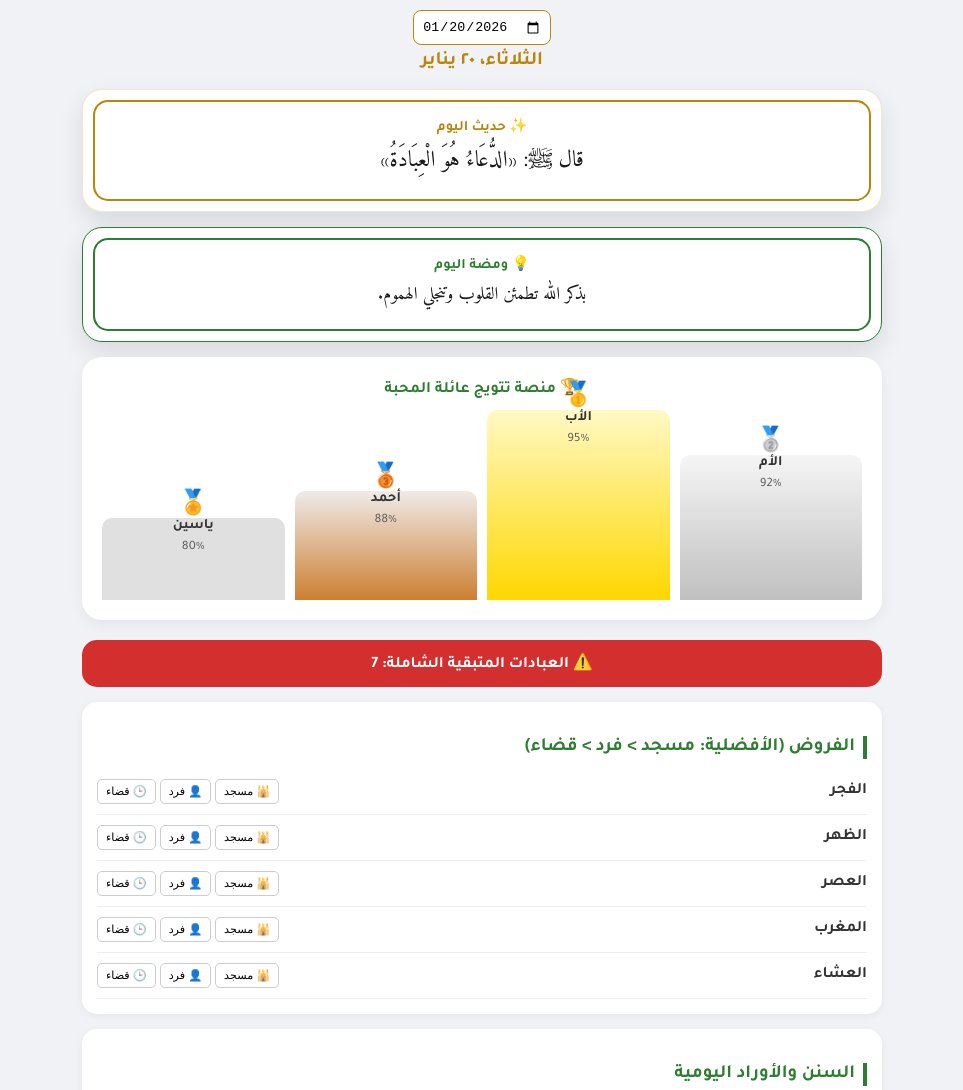
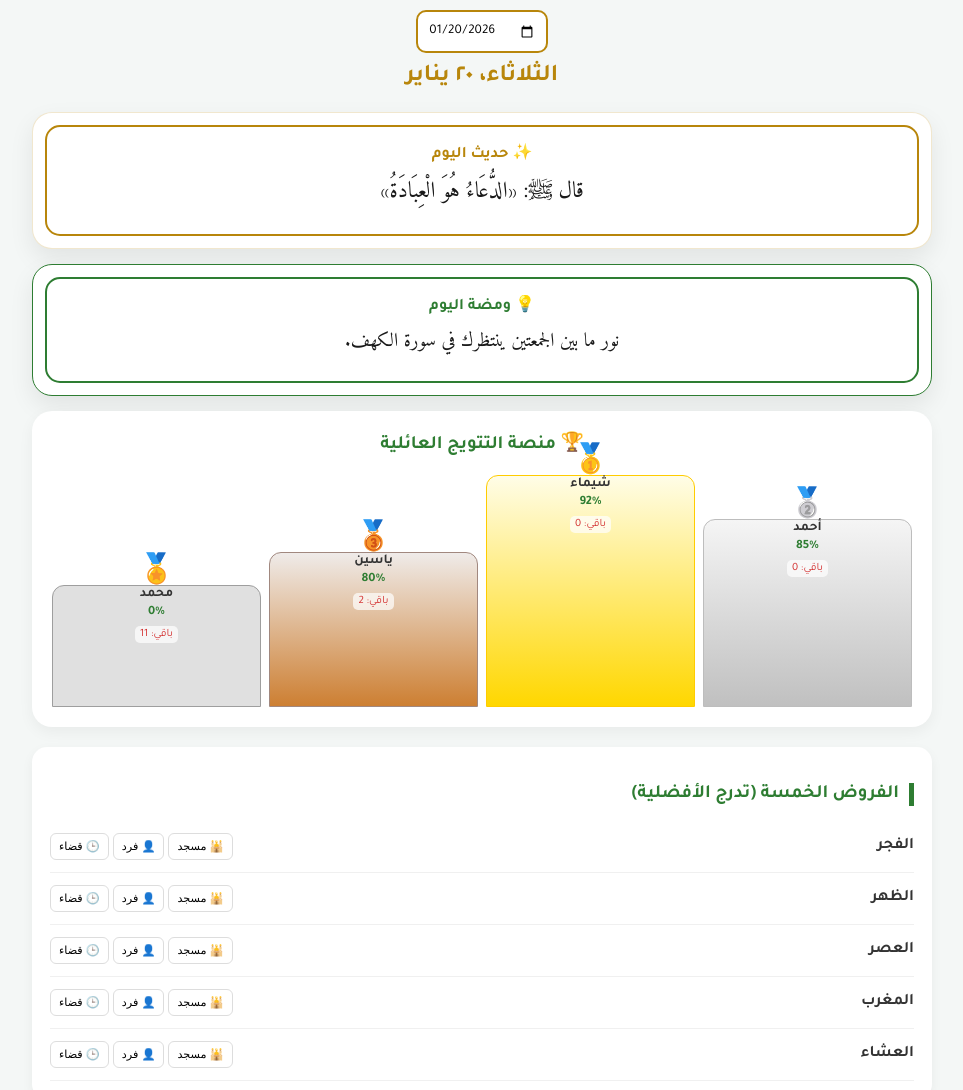
Before and after one commit to ahmedmohammed2010777-afk/worship-app3, a plain HTML site: page index.html in a window 1280 px wide. Shown: the top 1090 px of the page, without its empty margins (158-1121 px from the left). Drawn offline with Linux system fonts and the light colour scheme.

Commit message:
Update index.html

```diff
--- a/index.html
+++ b/index.html
@@ -3,130 +3,130 @@
 <head>
     <meta charset="UTF-8">
     <meta name="viewport" content="width=device-width, initial-scale=1.0">
-    <title>تطبيق عبادتي العائلي</title>
+    <title>تطبيق عبادتي العائلي المطور 2026</title>
     <link href="https://fonts.googleapis.com/css2?family=Amiri:wght@400;700&family=Tajawal:wght@400;700&display=swap" rel="stylesheet">
     <style>
         :root {
             --gold: #b8860b;
             --emerald: #2e7d32;
             --dark-red: #d32f2f;
-            --podium-bg: #f8f9fa;
+            --soft-bg: #f4f7f6;
         }
 
-        body { font-family: 'Tajawal', sans-serif; background-color: #f0f2f5; margin: 0; padding: 10px; color: #333; }
-        .container { max-width: 800px; margin: 0 auto; }
+        body { font-family: 'Tajawal', sans-serif; background-color: var(--soft-bg); margin: 0; padding: 10px; color: #333; }
+        .container { max-width: 900px; margin: 0 auto; }
 
-        /* التصميم الفخم للحديث والومضة */
+        /* الحديث والومضة الفاخرة */
         .luxury-card {
-            background: white; border-radius: 20px; padding: 10px; margin-bottom: 15px;
-            box-shadow: 0 10px 25px rgba(0,0,0,0.1); border: 1px solid rgba(184, 134, 11, 0.2);
+            background: white; border-radius: 20px; padding: 12px; margin-bottom: 15px;
+            box-shadow: 0 10px 25px rgba(0,0,0,0.08); border: 1px solid rgba(184, 134, 11, 0.2);
         }
         .card-inner { border: 2px double var(--gold); border-radius: 15px; padding: 15px; text-align: center; }
-        .naskh-font { font-family: 'Amiri', serif; font-size: 1.4rem; line-height: 1.6; margin: 5px 0; color: #1a1a1a; }
+        .naskh-font { font-family: 'Amiri', serif; font-size: 1.4rem; line-height: 1.7; margin: 8px 0; color: #1a1a1a; }
 
         /* منصة التتويج (البوديوم) */
         .podium-container {
             background: white; border-radius: 20px; padding: 20px; margin-bottom: 20px;
             box-shadow: 0 5px 15px rgba(0,0,0,0.05); text-align: center;
         }
-        .podium-title { color: var(--emerald); font-weight: bold; margin-bottom: 20px; display: block; }
         .podium-flex {
-            display: flex; align-items: flex-end; justify-content: center; gap: 10px; height: 180px; margin-top: 10px;
+            display: flex; align-items: flex-end; justify-content: center; gap: 8px; height: 220px; margin-top: 30px;
         }
         .podium-step {
             flex: 1; display: flex; flex-direction: column; align-items: center;
-            border-radius: 10px 10px 0 0; position: relative; padding-bottom: 10px;
-            transition: height 0.5s ease;
+            border-radius: 12px 12px 0 0; position: relative; padding-bottom: 10px;
         }
-        .step-1 { background: linear-gradient(to top, #ffd700, #fff9c4); height: 100%; z-index: 3; }
-        .step-2 { background: linear-gradient(to top, #c0c0c0, #f5f5f5); height: 75%; z-index: 2; }
-        .step-3 { background: linear-gradient(to top, #cd7f32, #efebe9); height: 55%; z-index: 1; }
-        .step-4 { background: #e0e0e0; height: 40%; }
+        .step-1 { background: linear-gradient(to top, #ffd700, #fffde7); height: 100%; border: 1px solid #ffcc00; }
+        .step-2 { background: linear-gradient(to top, #c0c0c0, #f5f5f5); height: 80%; border: 1px solid #bdbdbd; }
+        .step-3 { background: linear-gradient(to top, #cd7f32, #efebe9); height: 65%; border: 1px solid #a1887f; }
+        .step-4 { background: #e0e0e0; height: 50%; border: 1px solid #9e9e9e; }
 
-        .competitor-name { font-weight: bold; font-size: 0.9rem; margin-bottom: 5px; }
-        .competitor-score { font-size: 0.8rem; color: #555; }
-        .medal { font-size: 1.5rem; position: absolute; top: -30px; }
+        .name-tag { font-weight: bold; font-size: 0.85rem; margin-bottom: 2px; }
+        .score-tag { font-size: 0.8rem; color: var(--emerald); font-weight: bold; }
+        .remain-tag { font-size: 0.7rem; color: var(--dark-red); background: rgba(255,255,255,0.7); padding: 2px 5px; border-radius: 5px; margin-top: 5px; }
+        .medal { font-size: 1.8rem; position: absolute; top: -35px; }
 
-        /* المتبقي الشامل */
-        .remaining-box {
-            background: var(--dark-red); color: white; padding: 12px; border-radius: 15px;
-            text-align: center; margin-bottom: 15px; font-weight: bold;
-        }
+        /* أقسام العبادات */
+        .section-box { background: white; border-radius: 15px; padding: 18px; margin-bottom: 15px; box-shadow: 0 4px 12px rgba(0,0,0,0.05); }
+        .section-title { border-right: 5px solid var(--emerald); padding-right: 10px; margin-bottom: 15px; color: var(--emerald); font-weight: bold; }
 
-        /* الأقسام والمهام */
-        .section-box { background: white; border-radius: 15px; padding: 15px; margin-bottom: 15px; box-shadow: 0 2px 8px rgba(0,0,0,0.05); }
-        .section-title { border-right: 4px solid var(--emerald); padding-right: 8px; margin-bottom: 10px; color: var(--emerald); font-weight: bold; }
-        .task-row { display: flex; align-items: center; justify-content: space-between; padding: 10px 0; border-bottom: 1px solid #eee; }
+        .task-row { display: flex; align-items: center; justify-content: space-between; padding: 12px 0; border-bottom: 1px solid #f0f0f0; }
+        .prayer-options { display: flex; gap: 4px; }
 
-        .opt-btn { font-size: 0.7rem; padding: 5px 8px; border-radius: 5px; border: 1px solid #ccc; cursor: pointer; background: white; }
+        .opt-btn { font-size: 0.7rem; padding: 6px 8px; border-radius: 6px; border: 1px solid #ddd; cursor: pointer; background: white; transition: 0.2s; }
         .opt-btn.active-masjid { background: var(--emerald); color: white; border-color: var(--emerald); }
         .opt-btn.active-fard { background: #2196F3; color: white; border-color: #2196F3; }
         .opt-btn.active-qada { background: #757575; color: white; border-color: #757575; }
 
-        .link-card { display: flex; justify-content: space-between; padding: 10px; background: #e8f5e9; border-radius: 8px; text-decoration: none; color: #2e7d32; font-weight: bold; margin-bottom: 8px; border: 1px solid #c8e6c9; }
+        .sunnah-badge { font-size: 0.7rem; background: #e8f5e9; color: #2e7d32; padding: 2px 6px; border-radius: 10px; margin-right: 5px; }
+        .link-card { display: flex; justify-content: space-between; padding: 12px; background: #fff; border: 1px solid var(--emerald); border-radius: 10px; text-decoration: none; color: var(--emerald); font-weight: bold; margin-bottom: 10px; transition: 0.3s; }
+        .link-card:hover { background: var(--emerald); color: white; }
     </style>
 </head>
 <body>
 
     <div class="container">
-        <div style="text-align: center; margin-bottom: 15px;">
-            <input type="date" id="main-calendar" onchange="updateAppDate()" style="padding: 8px; border-radius: 8px; border: 1px solid var(--gold);">
-            <h2 id="display-date" style="color: var(--gold); margin-top: 5px; font-size: 1.2rem;"></h2>
+        <div style="text-align: center; margin-bottom: 20px;">
+            <input type="date" id="main-calendar" onchange="updateAppDate()" style="padding: 10px; border-radius: 10px; border: 2px solid var(--gold); font-family: 'Tajawal';">
+            <h2 id="display-date" style="color: var(--gold); margin-top: 10px;"></h2>
         </div>
 
         <div class="luxury-card">
             <div class="card-inner">
-                <span style="color:var(--gold); font-weight: bold; font-size: 0.9rem;">✨ حديث اليوم</span>
+                <span style="color:var(--gold); font-weight: bold;">✨ حديث اليوم</span>
                 <p id="daily-hadith" class="naskh-font"></p>
             </div>
         </div>
         <div class="luxury-card" style="border-color: var(--emerald);">
             <div class="card-inner" style="border-color: var(--emerald);">
-                <span style="color:var(--emerald); font-weight: bold; font-size: 0.9rem;">💡 ومضة اليوم</span>
-                <p id="daily-flash" class="naskh-font" style="font-size: 1.1rem;"></p>
+                <span style="color:var(--emerald); font-weight: bold;">💡 ومضة اليوم</span>
+                <p id="daily-flash" class="naskh-font" style="font-size: 1.2rem;"></p>
             </div>
         </div>
 
         <div class="podium-container">
-            <span class="podium-title">🏆 منصة تتويج عائلة المحبة</span>
-            <div class="podium-flex" id="podium-ui">
-                </div>
-        </div>
-
-        <div class="remaining-box">
-            ⚠️ العبادات المتبقية الشاملة: <span id="remaining-count">0</span>
+            <h3 style="color: var(--emerald); margin: 0;">🏆 منصة التتويج العائلية</h3>
+            <div class="podium-flex" id="podium-ui"></div>
         </div>
 
         <div class="section-box">
-            <h3 class="section-title">الفروض (الأفضلية: مسجد > فرد > قضاء)</h3>
+            <h3 class="section-title">الفروض الخمسة (تدرج الأفضلية)</h3>
             <div id="fard-list"></div>
         </div>
 
         <div class="section-box">
-            <h3 class="section-title">السنن والأوراد اليومية</h3>
+            <h3 class="section-title">السنن الرواتب (12 ركعة)</h3>
             <div id="sunnah-list"></div>
         </div>
 
         <div class="section-box">
-            <h3 class="section-title">المصحف والأذكار</h3>
-            <a href="https://alazkar.today/" target="_blank" class="link-card"><span>📖 حصن المسلم (الأذكار)</span> 🔗</a>
-            <a href="https://quran.com/67" target="_blank" class="link-card"><span>👑 سورة الملك</span> 📖</a>
+            <h3 class="section-title">الأوراد اليومية والروابط</h3>
+            <div id="daily-words"></div>
+            <hr>
+            <a href="https://alazkar.today/" target="_blank" class="link-card"><span>📖 أذكار الصباح والمساء</span> 🔗</a>
+            <a href="https://quran.com/67" target="_blank" class="link-card" style="border-color: #2196F3; color: #2196F3;"><span>👑 سورة الملك (قراءة)</span> 📖</a>
             <div id="kahf-area"></div>
         </div>
     </div>
 
     <script>
-        // البيانات الأساسية
-        const hadiths = ["قال ﷺ: «خَيْرُكُمْ مَنْ تَعَلَّمَ الْقُرْآنَ وَعَلَّمَهُ»", "قال ﷺ: «أَحَبُّ الأَعْمَالِ إِلَى اللَّهِ أَدْوَمُهَا وَإِنْ قَلَّ»", "قال ﷺ: «الدُّعَاءُ هُوَ الْعِبَادَةُ»"];
-        const flashes = ["اجعل لنفسك خبيئة من عمل صالح.", "الصلاة نور تقذف في القلوب.", "بذكر الله تطمئن القلوب وتنجلي الهموم."];
-        const fardNames = ["الفجر", "الظهر", "العصر", "المغرب", "العشاء"];
+        const hadiths = ["قال ﷺ: «مَنْ صَلَّى فِي يَوْمٍ وَلَيْلَةٍ ثِنْتَيْ عَشْرَةَ رَكْعَةً بُنِيَ لَهُ بَيْتٌ فِي الْجَنَّةِ»", "قال ﷺ: «خَيْرُكُمْ مَنْ تَعَلَّمَ الْقُرْآنَ وَعَلَّمَهُ»", "قال ﷺ: «الدُّعَاءُ هُوَ الْعِبَادَةُ»"];
+        const flashes = ["السنن الرواتب تجبر ما نقص من الفريضة.", "سورة الملك هي المنجية من عذاب القبر.", "نور ما بين الجمعتين ينتظرك في سورة الكهف."];
 
-        // المتنافسون (العائلة)
+        const sunnahData = [
+            { name: "سنة الفجر", type: "قبلية", count: 2 },
+            { name: "سنة الظهر", type: "قبلية", count: 4 },
+            { name: "سنة الظهر", type: "بعدية", count: 2 },
+            { name: "سنة المغرب", type: "بعدية", count: 2 },
+            { name: "سنة العشاء", type: "بعدية", count: 2 }
+        ];
+
+        // بيانات العائلة (محدثة)
         let family = [
-            { name: "الأب محمد", score: 95, class: "step-1", medal: "🥇" },
-            { name: "الأم شيماء", score: 92, class: "step-2", medal: "🥈" },
-            { name: "أحمد (الأكبر)", score: 88, class: "step-3", medal: "🥉" },
-            { name: "ياسين (الأصغر)", score: 80, class: "step-4", medal: "🏅" }
+            { name: "محمد (الأب)", score: 95, tasksDone: 15 },
+            { name: "شيماء (الأم)", score: 92, tasksDone: 14 },
+            { name: "أحمد (الأكبر)", score: 85, tasksDone: 12 },
+            { name: "ياسين (الأصغر)", score: 80, tasksDone: 10 }
         ];
 
         function updateAppDate() {
@@ -136,21 +136,20 @@
 
         function init(d = new Date()) {
             const isFriday = d.getDay() === 5;
+            const totalTasks = 5 + sunnahData.length + 1 + (isFriday ? 1 : 0); // فريضة + سنن + ملك + كهف
+
             document.getElementById('display-date').innerText = d.toLocaleDateString('ar-EG', {weekday:'long', day:'numeric', month:'long'});
-
-            // تحديث نصوص اليوم
-            const dayIdx = d.getDate() % hadiths.length;
-            document.getElementById('daily-hadith').innerText = hadiths[dayIdx];
-            document.getElementById('daily-flash').innerText = flashes[dayIdx];
+            document.getElementById('daily-hadith').innerText = hadiths[d.getDate() % 3];
+            document.getElementById('daily-flash').innerText = flashes[d.getDate() % 3];
 
             // الفروض
             const fList = document.getElementById('fard-list');
             fList.innerHTML = "";
-            fardNames.forEach((p, i) => {
-                let pName = (isFriday && i === 1) ? "الجمعة" : p;
+            ["الفجر", "الظهر", "العصر", "المغرب", "العشاء"].forEach((p, i) => {
+                let name = (isFriday && i === 1) ? "الجمعة" : p;
                 fList.innerHTML += `
                     <div class="task-row">
-                        <span><b>${pName}</b></span>
+                        <span><b>${name}</b></span>
                         <div class="prayer-options">
                             <button class="opt-btn" onclick="setPr(this)">🕌 مسجد</button>
                             <button class="opt-btn" onclick="setPr(this, 'fard')">👤 فرد</button>
@@ -161,49 +160,65 @@
 
             // السنن
             const sList = document.getElementById('sunnah-list');
-            sList.innerHTML = `
-                <div class="task-row"><span>سنة الفجر</span><input type="checkbox" class="t-chk" onchange="calc()"></div>
-                <div class="task-row"><span>سورة الملك</span><input type="checkbox" class="t-chk" onchange="calc()"></div>
-            `;
+            sList.innerHTML = "";
+            sunnahData.forEach(s => {
+                sList.innerHTML += `
+                    <div class="task-row">
+                        <span>${s.name} <span class="sunnah-badge">${s.type} - ${s.count} ركعات</span></span>
+                        <input type="checkbox" class="t-chk" onchange="calc(${totalTasks})">
+                    </div>`;
+            });
+
+            // الأوراد
+            const wList = document.getElementById('daily-words');
+            wList.innerHTML = `<div class="task-row"><span>سورة الملك</span><input type="checkbox" class="t-chk" onchange="calc(${totalTasks})"></div>`;
+            const kahfArea = document.getElementById('kahf-area');
             if(isFriday) {
-                sList.innerHTML += `<div class="task-row" style="color:var(--emerald); font-weight:bold;"><span>سورة الكهف</span><input type="checkbox" class="t-chk" onchange="calc()"></div>`;
-                document.getElementById('kahf-area').innerHTML = `<a href="https://quran.com/18" target="_blank" class="link-card" style="background:#fff9c4"><span>🕌 سورة الكهف (نور الجمعة)</span> 🔗</a>`;
-            } else { document.getElementById('kahf-area').innerHTML = ""; }
+                wList.innerHTML += `<div class="task-row" style="color:var(--emerald); font-weight:bold;"><span>سورة الكهف</span><input type="checkbox" class="t-chk" onchange="calc(${totalTasks})"></div>`;
+                kahfArea.innerHTML = `<a href="https://quran.com/18" target="_blank" class="link-card" style="background:#fff9c4; border-color:#fbc02d"><span>🕌 قراءة سورة الكهف</span> 📖</a>`;
+            } else { kahfArea.innerHTML = ""; }
 
-            renderPodium();
-            calc();
+            calc(totalTasks);
         }
 
         function setPr(btn, type) {
             btn.parentElement.querySelectorAll('.opt-btn').forEach(b => b.className = 'opt-btn');
             btn.classList.add(type === 'fard' ? 'active-fard' : (type === 'qada' ? 'active-qada' : 'active-masjid'));
-            calc();
+            updateAppDate(); // لتحديث العدادات
+        }
+
+        function calc(total) {
+            const done = document.querySelectorAll('.active-masjid, .active-fard, .active-qada, .t-chk:checked').length;
+            const remaining = total - done;
+
+            // تحديث سكور المستخدم الحالي (تجريبي لغرض العرض)
+            family[0].tasksDone = done;
+            family[0].score = Math.round((done/total)*100);
+            family[0].remaining = remaining;
+
+            // محاكاة لبقية العائلة
+            family.slice(1).forEach(m => m.remaining = Math.floor(Math.random() * 5));
+
+            renderPodium();
         }
 
         function renderPodium() {
             const ui = document.getElementById('podium-ui');
             ui.innerHTML = "";
-            // ترتيب العائلة حسب السكور (البوديوم التقليدي: 2 ثم 1 ثم 3 ثم 4)
             let sorted = [...family].sort((a,b) => b.score - a.score);
             let displayOrder = [sorted[1], sorted[0], sorted[2], sorted[3]];
 
-            displayOrder.forEach((member, i) => {
-                let stepClass = member === sorted[0] ? "step-1" : (member === sorted[1] ? "step-2" : (member === sorted[2] ? "step-3" : "step-4"));
-                let medal = member === sorted[0] ? "🥇" : (member === sorted[1] ? "🥈" : (member === sorted[2] ? "🥉" : "🏅"));
-
+            displayOrder.forEach((m) => {
+                let stepClass = m === sorted[0] ? "step-1" : (m === sorted[1] ? "step-2" : (m === sorted[2] ? "step-3" : "step-4"));
+                let medal = m === sorted[0] ? "🥇" : (m === sorted[1] ? "🥈" : (m === sorted[2] ? "🥉" : "🏅"));
                 ui.innerHTML += `
                     <div class="podium-step ${stepClass}">
                         <span class="medal">${medal}</span>
-                        <span class="competitor-name">${member.name.split(' ')[0]}</span>
-                        <span class="competitor-score">${member.score}%</span>
+                        <span class="name-tag">${m.name.split(' ')[0]}</span>
+                        <span class="score-tag">${m.score}%</span>
+                        <span class="remain-tag">باقي: ${m.remaining || 0}</span>
                     </div>`;
             });
-        }
-
-        function calc() {
-            const total = 5 + document.querySelectorAll('.t-chk').length;
-            const done = document.querySelectorAll('.active-masjid, .active-fard, .active-qada, .t-chk:checked').length;
-            document.getElementById('remaining-count').innerText = total - done;
         }
 
         window.onload = () => {
```
